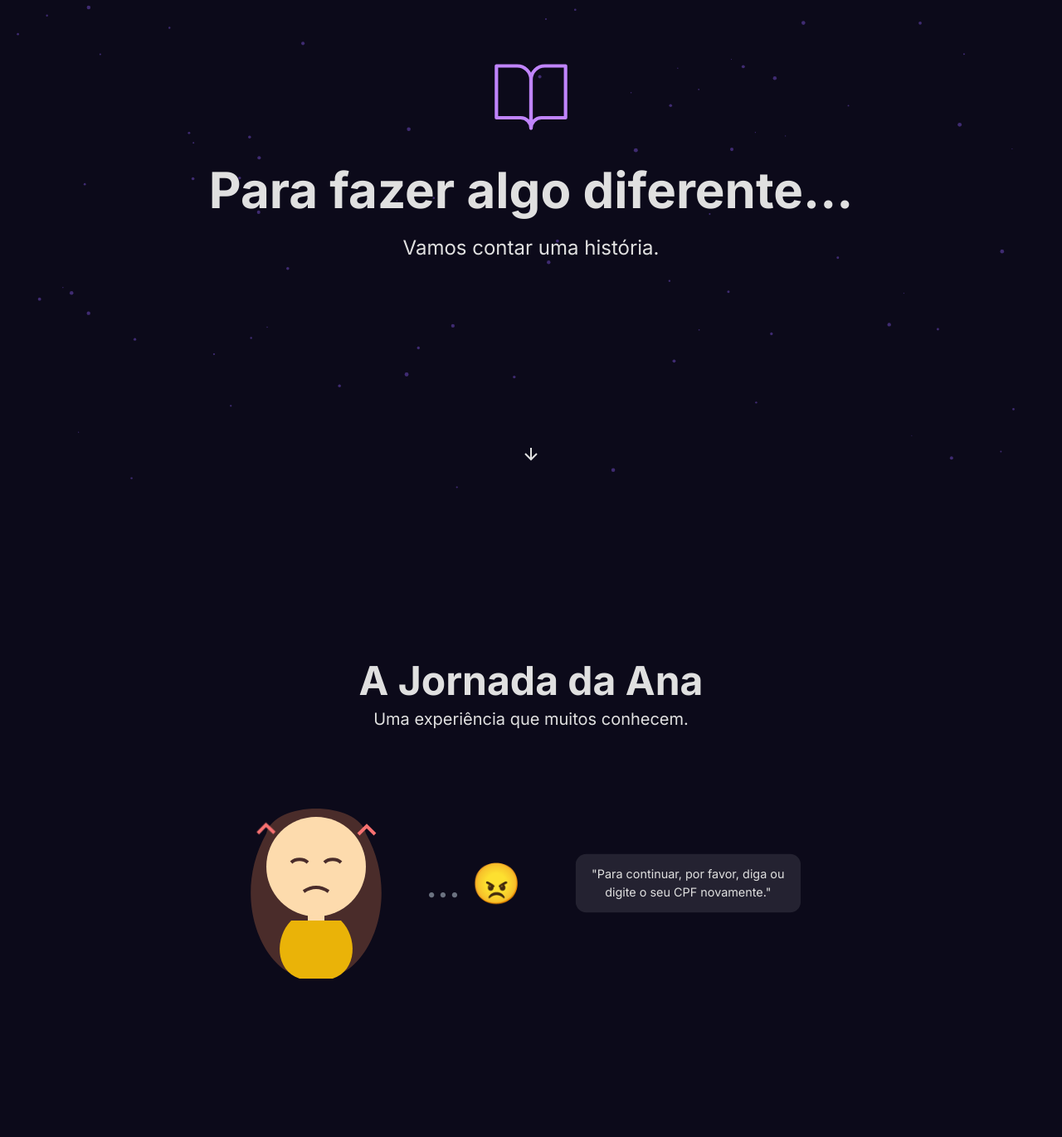
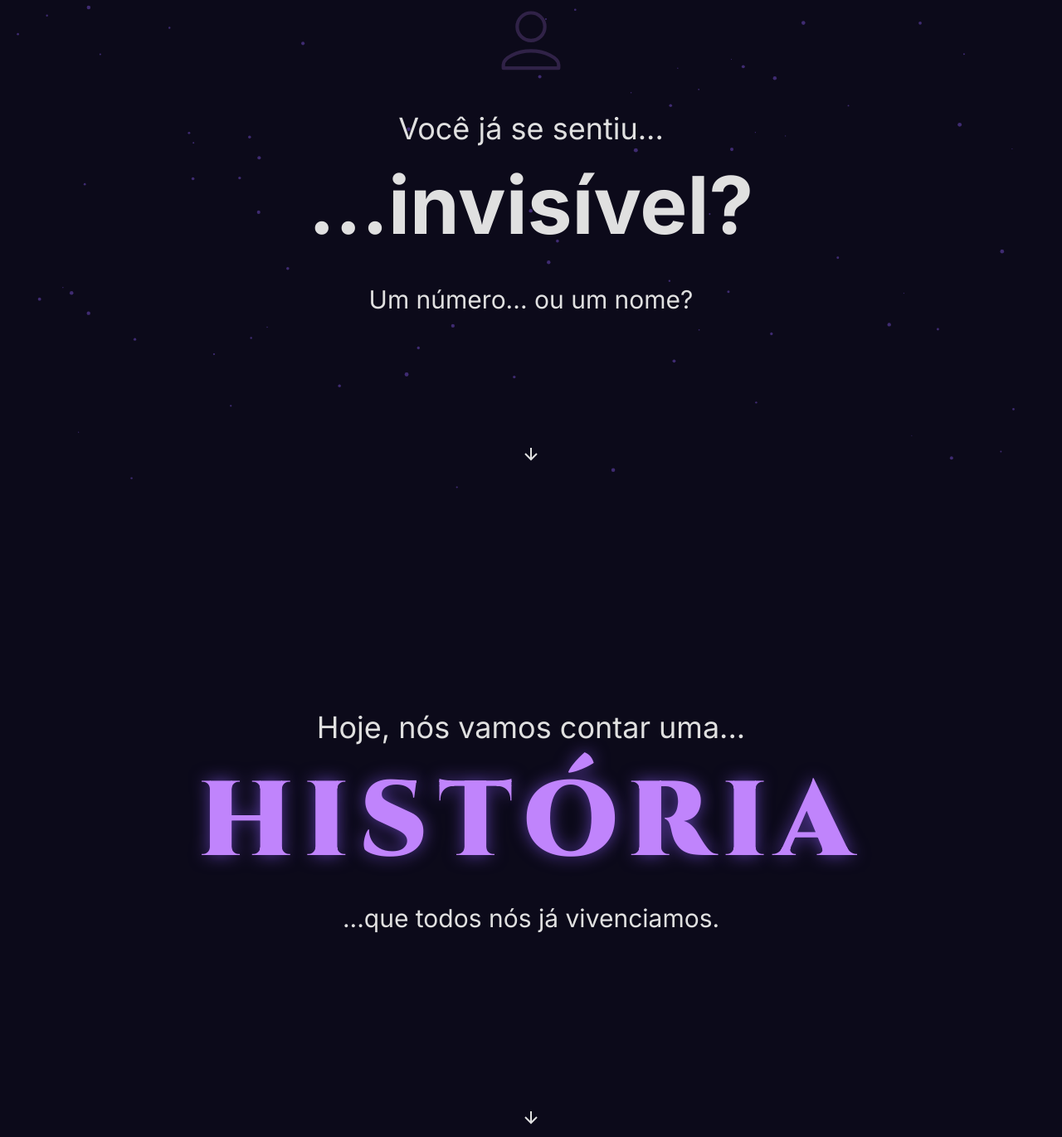
Before and after one commit to gui-ccr/Apresentacao_SI, a plain HTML site: page index.html in a window 1280 px wide. Shown: the part 209-1580 px from the top of the page at 83% size. Drawn offline with nearby package versions, Linux system fonts and the light colour scheme.

Commit message:
Add narrative intro slides and Cinzel font to presentation
Introduced two new narrative introduction slides to enhance storytelling at the start of the presentation. Added the Cinzel font for stylistic emphasis on the 'HISTÓRIA' title. Updated Tableau and Looker Studio logo image sources for improved display.

```diff
--- a/index.html
+++ b/index.html
@@ -7,7 +7,7 @@
     <script src="https://cdn.tailwindcss.com"></script>
     <link rel="preconnect" href="https://fonts.googleapis.com">
     <link rel="preconnect" href="https://fonts.gstatic.com" crossorigin>
-    <link href="https://fonts.googleapis.com/css2?family=Inter:wght@400;700;900&display=swap" rel="stylesheet">
+    <link href="https://fonts.googleapis.com/css2?family=Inter:wght@400;700;900&family=Cinzel:wght@900&display=swap" rel="stylesheet">
     <style>
         :root {
             --dark-bg: #0c0a1a;
@@ -143,22 +143,44 @@
             opacity: 0;
             transition: opacity 0.5s;
         }
+        .font-cinzel {
+            font-family: 'Cinzel', serif;
+        }
     </style>
 </head>
 <body>
     <canvas id="particle-canvas"></canvas>
     <div id="presenter-tag">Apresentador: <strong id="presenter-name"></strong></div>
 
-    <!-- INTRODUÇÃO GERAL -->
+    <!-- SLIDE DE INTRODUÇÃO NARRATIVA 1 -->
     <section class="section" data-presenter="Guilherme">
-        <div class="reveal">
-            <div class="mb-8">
-                <svg xmlns="http://www.w3.org/2000/svg" width="100" height="100" viewBox="0 0 24 24" fill="none" stroke="currentColor" stroke-width="1" stroke-linecap="round" stroke-linejoin="round" class="mx-auto text-purple-400"><path d="M2 3h6a4 4 0 0 1 4 4v14a3 3 0 0 0-3-3H2z"></path><path d="M22 3h-6a4 4 0 0 0-4 4v14a3 3 0 0 1 3-3h7z"></path></svg>
+        <div class="w-full max-w-4xl">
+            <div class="reveal">
+                <svg class="mx-auto mb-8 text-purple-400 opacity-20" width="100" height="100" viewBox="0 0 24 24" fill="none" stroke="currentColor" stroke-width="1" stroke-linecap="round" stroke-linejoin="round"><circle cx="12" cy="7" r="4"></circle><path d="M12 14c-4 0-8 2-8 4v1h16v-1c0-2-4-4-8-4z"></path><defs><filter id="blur-filter"><feGaussianBlur stdDeviation="1"></feGaussianBlur></filter></defs><g filter="url(#blur-filter)"></g></svg>
             </div>
-            <h2 class="text-5xl md:text-6xl font-bold mb-6">Para fazer algo diferente...</h2>
-            <p class="text-xl md:text-2xl max-w-3xl mx-auto text-subtle-text">Vamos contar uma história.</p>
+            <div class="reveal" style="transition-delay: 500ms;">
+                <p class="text-3xl md:text-4xl text-subtle-text mb-6">Você já se sentiu...</p>
+            </div>
+            <div class="reveal" style="transition-delay: 1800ms;">
+                <h2 class="text-6xl md:text-8xl font-bold text-light-text mb-12">...invisível?</h2>
+            </div>
+            <div class="reveal" style="transition-delay: 3000ms;">
+                 <p class="text-2xl md:text-3xl text-subtle-text">Um número... ou um nome?</p>
+            </div>
         </div>
-         <div class="scroll-down-indicator"><svg xmlns="http://www.w3.org/2000/svg" width="24" height="24" viewBox="0 0 24 24" fill="none" stroke="currentColor" stroke-width="2"><line x1="12" y1="5" x2="12" y2="19"></line><polyline points="19 12 12 19 5 12"></polyline></svg></div>
+        <div class="scroll-down-indicator"><svg xmlns="http://www.w3.org/2000/svg" width="24" height="24" viewBox="0 0 24 24" fill="none" stroke="currentColor" stroke-width="2"><line x1="12" y1="5" x2="12" y2="19"></line><polyline points="19 12 12 19 5 12"></polyline></svg></div>
+    </section>
+
+    <!-- NOVO SLIDE DE INTRODUÇÃO NARRATIVA 2 -->
+    <section class="section" data-presenter="Guilherme">
+        <div class="w-full max-w-5xl text-center">
+            <p class="reveal text-3xl md:text-4xl text-subtle-text" style="transition-delay: 500ms;">Hoje, nós vamos contar uma...</p>
+            <h2 class="reveal text-8xl md:text-9xl font-black tracking-widest uppercase text-purple-400 my-8 font-cinzel" style="transition-delay: 1500ms; text-shadow: 0 0 20px rgba(139, 92, 246, 0.6);">
+                HISTÓRIA
+            </h2>
+            <p class="reveal text-2xl md:text-3xl text-subtle-text" style="transition-delay: 2800ms;">...que todos nós já vivenciamos.</p>
+        </div>
+        <div class="scroll-down-indicator"><svg xmlns="http://www.w3.org/2000/svg" width="24" height="24" viewBox="0 0 24 24" fill="none" stroke="currentColor" stroke-width="2"><line x1="12" y1="5" x2="12" y2="19"></line><polyline points="19 12 12 19 5 12"></polyline></svg></div>
     </section>
 
     <!-- INTRODUÇÃO - HISTÓRIA DA ANA -->
@@ -306,14 +328,14 @@
                 <!-- Tableau -->
                 <div class="text-center reveal flex flex-col" style="transition-delay: 400ms;">
                     <div class="p-8 bg-gray-800/50 rounded-lg mb-4 flex-grow flex justify-center items-center">
-                        <img src="https://upload.wikimedia.org/wikipedia/commons/4/4b/Tableau_Logo.png" alt="Logo Tableau" class="max-h-20 object-contain" style="filter: invert(1);">
+                        <img src="https://logodownload.org/wp-content/uploads/2020/11/tableau-logo-1.png" alt="Logo Tableau" class="max-h-20 object-contain">
                     </div>
                     <h3 class="text-2xl font-bold">Tableau</h3>
                 </div>
                 <!-- Looker Studio -->
                 <div class="text-center reveal flex flex-col" style="transition-delay: 600ms;">
                     <div class="p-8 bg-gray-800/50 rounded-lg mb-4 flex-grow flex justify-center items-center">
-                        <img src="/images-removebg-preview.png" alt="Logo Looker Studio" class="max-h-24 object-contain">
+                        <img src="https://logodownload.org/wp-content/uploads/2022/11/looker-studio-logo-1.png" alt="Logo Looker Studio" class="max-h-24 object-contain">
                     </div>
                     <h3 class="text-2xl font-bold">Looker Studio</h3>
                 </div>
```
